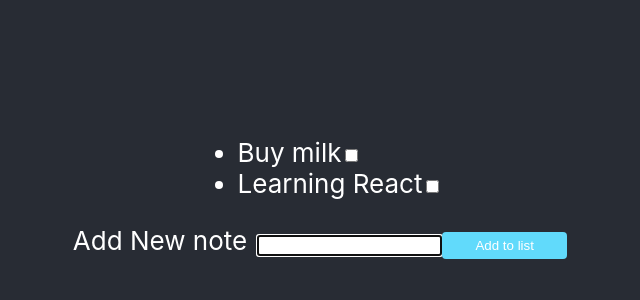
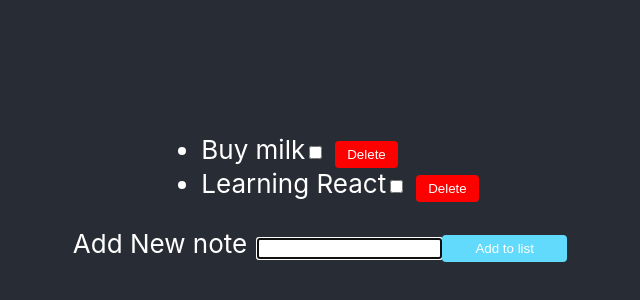
Before and after one commit to AliTaee/Minimal-Todo-list, a React (Create React App) app: page / in a window 1280 px wide. Shown: the part 212-512 px from the top of the page, without its empty margins (320-960 px from the left). Built offline with nearby package versions, Linux system fonts and the light colour scheme; the HTML template or start-up script is replaced by a standard one.

Commit message:
Add delete note func

```diff
--- a/src/App.css
+++ b/src/App.css
@@ -24,6 +24,16 @@
   margin-right: 10px;
 }
 
+.todo-delete {
+  margin-left: 10px;
+  cursor: pointer;
+  color: #fff;
+  border: 0;
+  border-radius: 4px;
+  padding: 6px 12px;
+  background: red;
+}
+
 .todo-submit {
   width: 125px;
   cursor: pointer;
--- a/src/App.js
+++ b/src/App.js
@@ -19,9 +19,9 @@ function App() {
   };
 
   // Toggle todo state
-  const toggleTodoState = (noteId) => {
+  const toggleTodoState = (todoId) => {
     const newState = todoList.map((todo) => {
-      if (todo.id === noteId) {
+      if (todo.id === todoId) {
         return {
           ...todo,
           done: !todo.done,
@@ -29,6 +29,12 @@ function App() {
       }
       return todo;
     });
+    setTodoList(newState);
+  };
+
+  //Delete todo
+  const deleteTodo = (todoId) => {
+    const newState = todoList.filter((todo) => todo.id !== todoId);
     setTodoList(newState);
   };
 
@@ -44,6 +50,12 @@ function App() {
                 value={todo.done}
                 onChange={() => toggleTodoState(todo.id)}
               />
+              <button
+                onClick={() => deleteTodo(todo.id)}
+                className="todo-delete"
+              >
+                Delete
+              </button>
             </li>
           ))}
         </ul>
```
